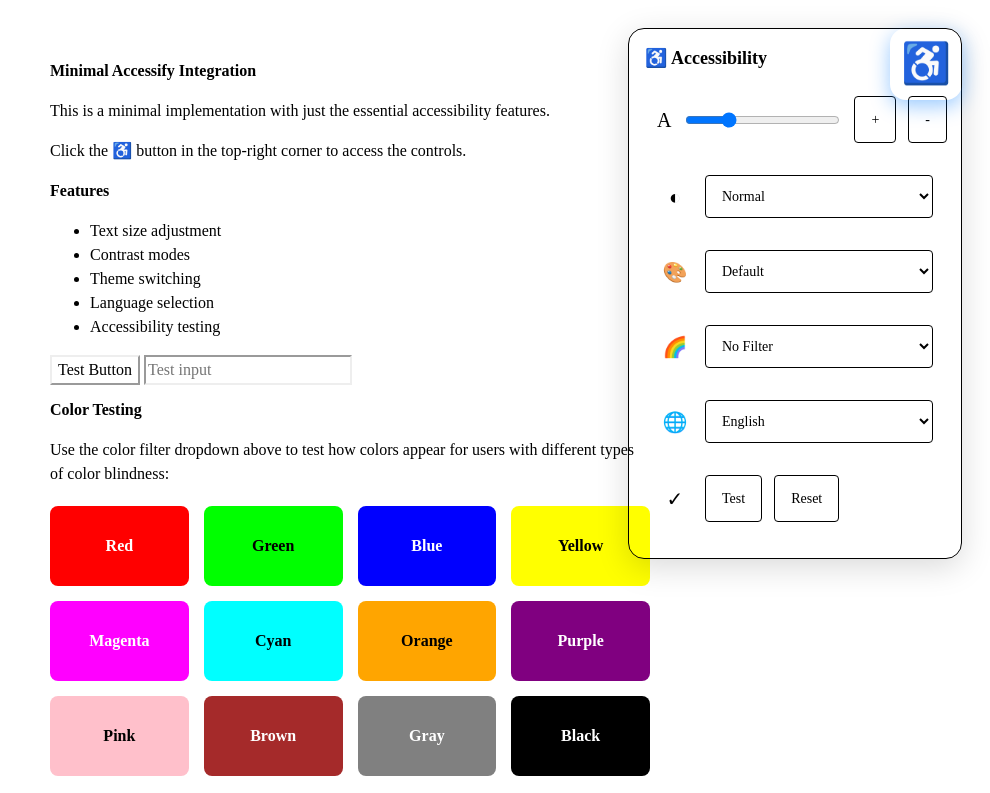
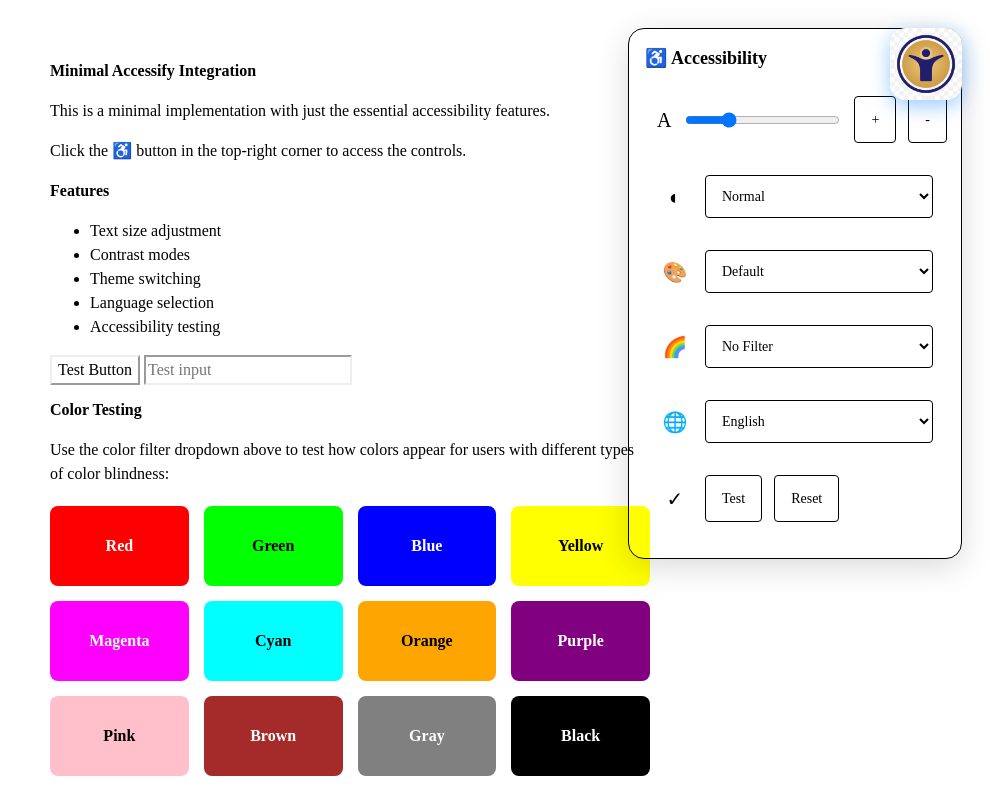
Before and after one commit to VladiKonovalov/Accessify, a website: page accessify-minimal.html in a window 1280 px wide. Shown: the top 793 px of the page, without its empty margins (290-1280 px from the left). Drawn offline with Linux system fonts and the light colour scheme; a web font is replaced by a local one.

Commit message:
change the tuggle

```diff
--- a/accessify-minimal.html
+++ b/accessify-minimal.html
@@ -10,12 +10,19 @@
             width: 72px !important; height: 72px !important;
             min-width: 72px !important; min-height: 72px !important;
             max-width: 72px !important; max-height: 72px !important;
-            background: #007AFF; border: none; border-radius: 16px; color: white;
+            background: transparent; border: none; border-radius: 16px; color: white;
             font-size: 40px !important; cursor: pointer; z-index: 99999 !important;
             box-shadow: 0 6px 20px rgba(0, 122, 255, 0.4);
             display: flex !important; align-items: center; justify-content: center;
+            background-image: url('assets/accessify-icon.png');
+            background-size: contain;
+            background-repeat: no-repeat;
+            background-position: center;
         }
-        .accessify-toggle::before { content: "♿"; }
+
+        .accessify-toggle::before {
+            display: none;
+        }
         .accessify-panel {
             position: fixed !important; top: 20px !important; right: 20px !important;
             width: 300px; max-width: 90vw;
```
Also changed, not shown: accessify-integration.html (+6 -2 lines), example.html (+6 -2 lines), assets/accessify-icon.png (added).
